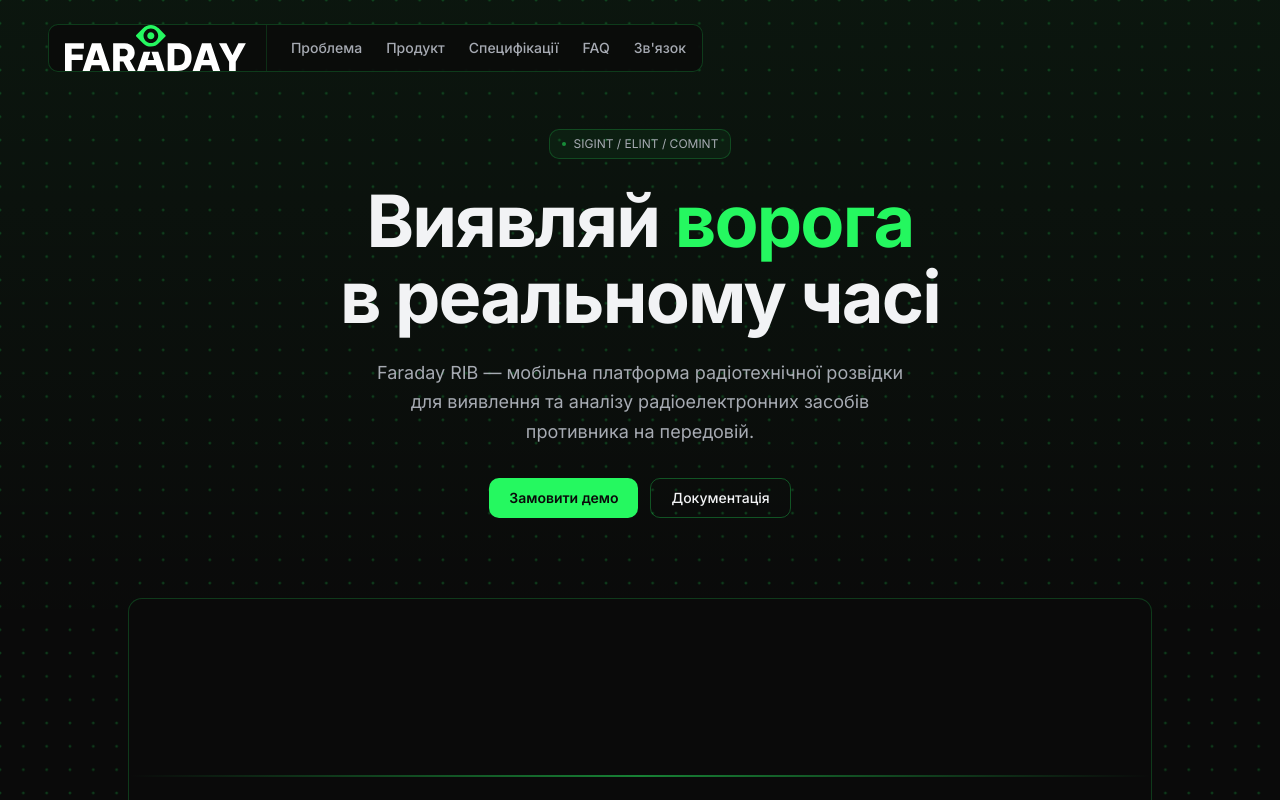
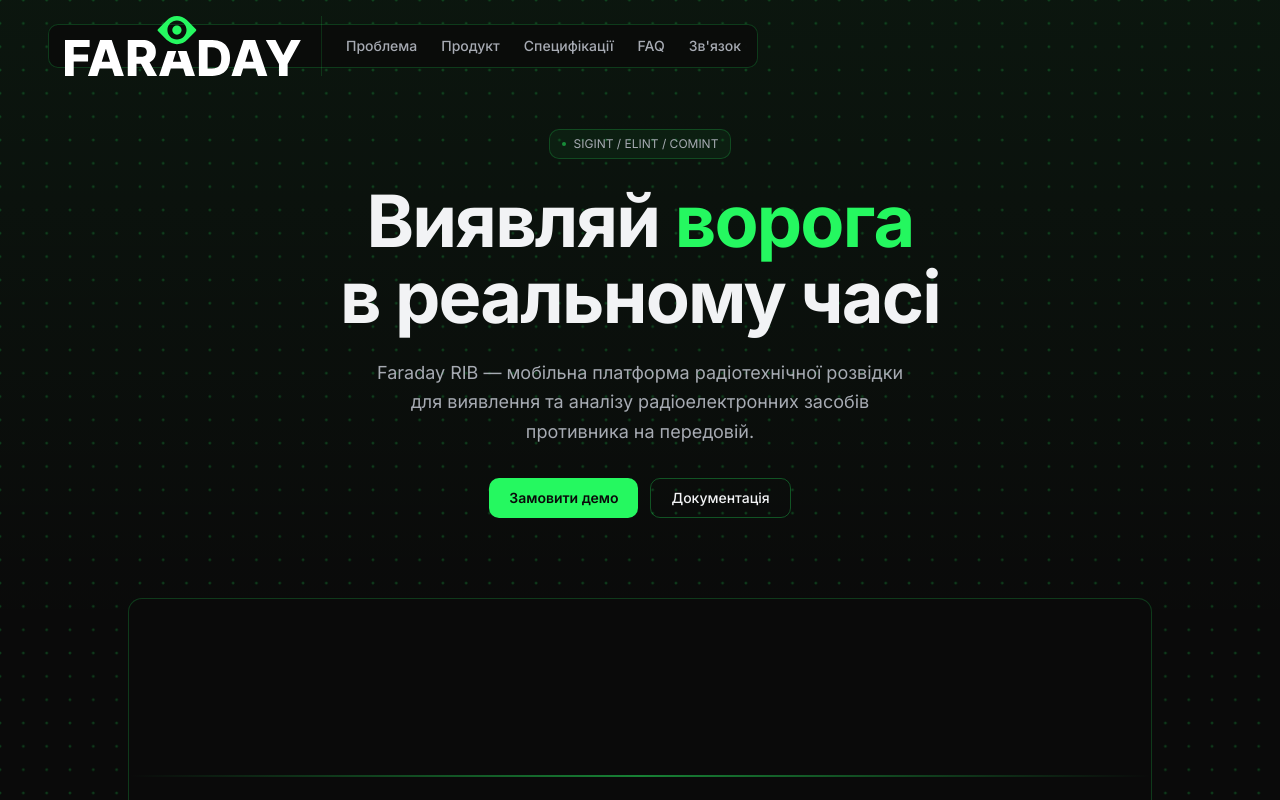
Before and after one commit to silktwo/faraday-test-1, a Next.js app: page / in a window 1280 px wide. Shown: the top 800 px of the page. Built offline with nearby package versions, Linux system fonts and the light colour scheme.

Commit message:
feat: adjust header height and logo size in FaradayPage component

```diff
--- a/app/page.tsx
+++ b/app/page.tsx
@@ -88,17 +88,17 @@ export default function FaradayPage() {
       {/* Desktop header */}
       <header className="fixed top-6 left-6 right-6 md:left-8 md:right-auto lg:left-12 z-40 flex items-center justify-between md:justify-start">
         {/* Logo + nav pill */}
-        <div className="flex items-center gap-0 border border-[#25f860]/20 backdrop-blur-md bg-[#0A0A0A]/80 rounded-lg h-12 px-4">
+        <div className="flex items-center gap-0 border border-[#25f860]/20 backdrop-blur-md bg-[#0A0A0A]/80 rounded-lg h-11 px-4">
           <button
             onClick={() => window.scrollTo({ top: 0, behavior: "smooth" })}
-            className="flex items-center gap-0 hover:opacity-80 transition-opacity duration-300 pr-5 border-r border-[#25f860]/15 h-full"
+            className="flex items-center gap-0 hover:opacity-70 transition-opacity duration-300 pr-5 border-r border-[#25f860]/15"
           >
             <Image
               src="/logo.svg"
               alt="Faraday"
-              width={100}
-              height={32}
-              className="h-full w-auto"
+              width={60}
+              height={18}
+              className="w-auto"
               priority
             />
           </button>
@@ -326,7 +326,7 @@ export default function FaradayPage() {
                     desc: "Компактний SDR-приймач з антенною системою для 360° охоплення",
                   },
                   {
-                    title: "Польовий планшет",
+                    title: "П��льовий планшет",
                     desc: "Захищений планшет з інтуїтивним інтерфейсом для операторів",
                   },
                   {
```
